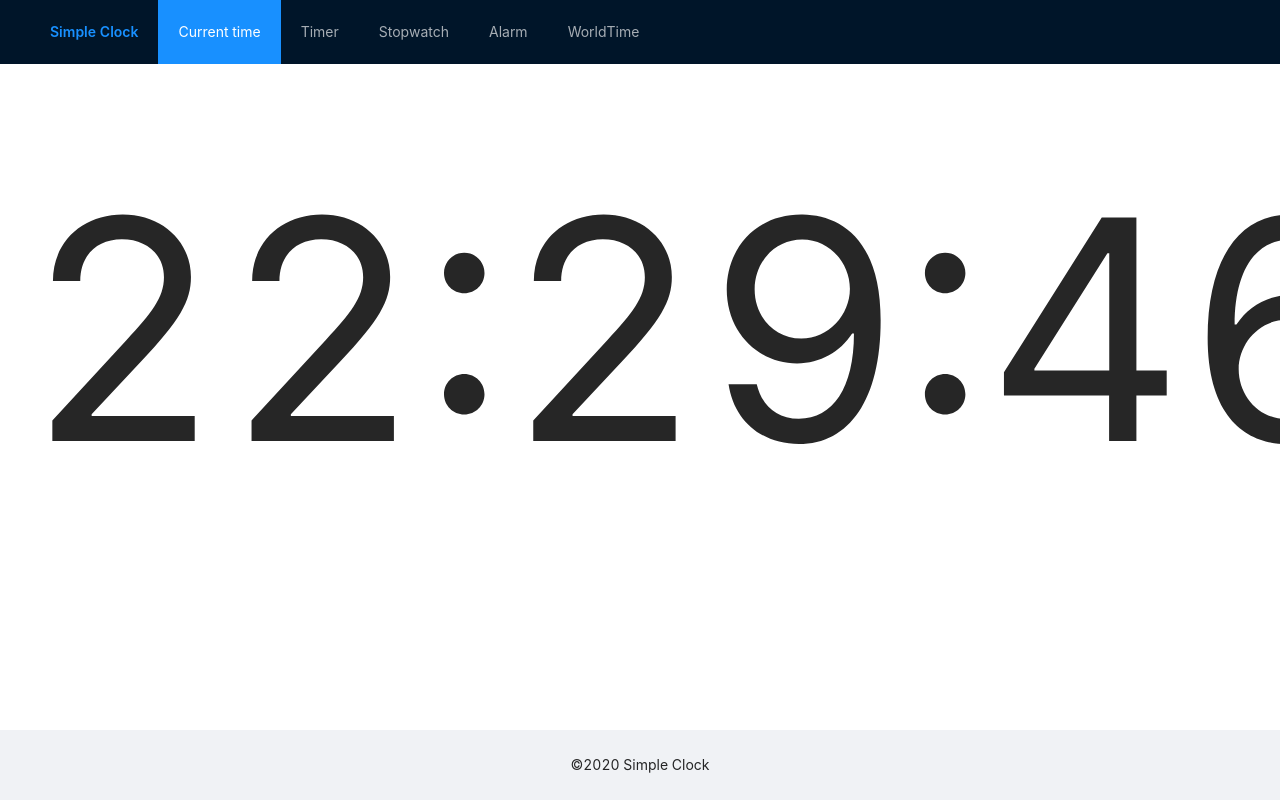
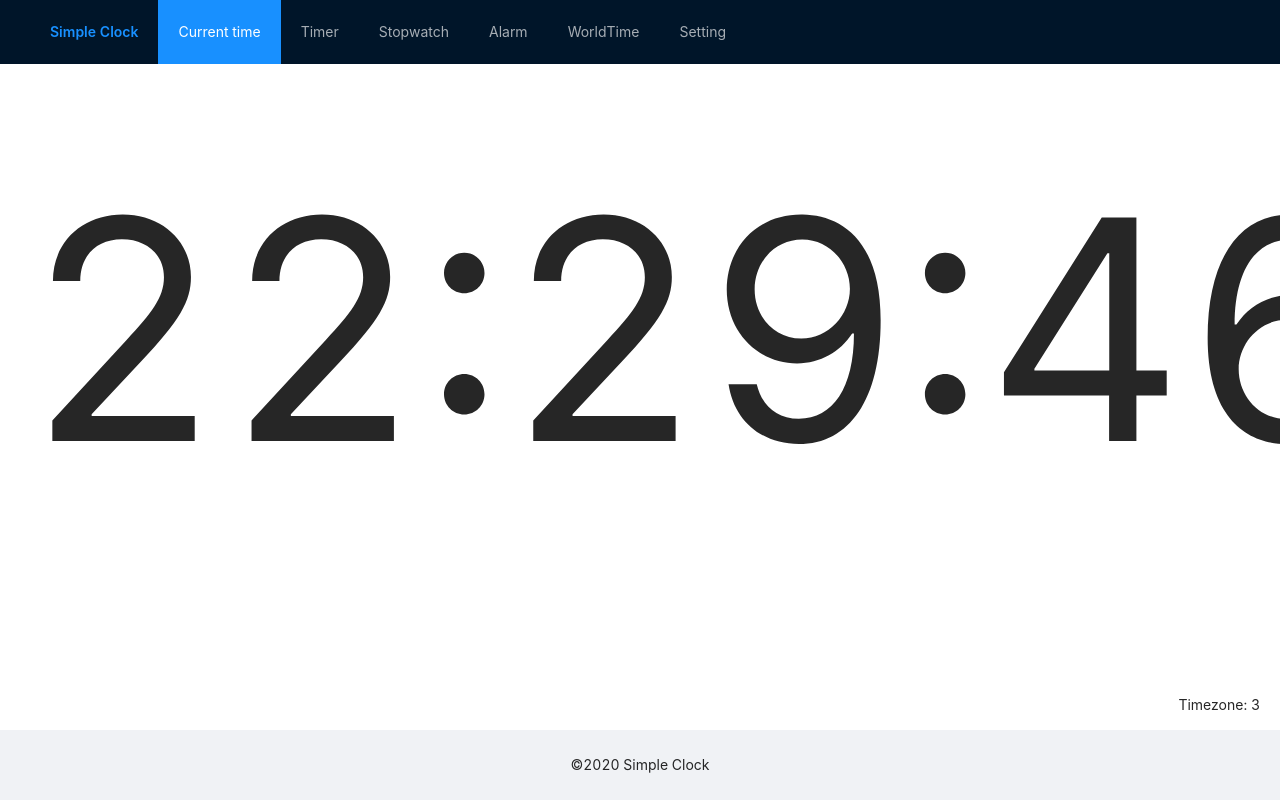
Before and after one commit to mirmousaviii/clock, a React (Create React App) app: page /alarm in a window 1280 px wide. Both pictures are taken after a click on the item "Current time". Shown: the top 800 px of the page. Built offline with nearby package versions, Linux system fonts and the light colour scheme.

Commit message:
Add seting page

```diff
--- a/src/App.css
+++ b/src/App.css
@@ -14,3 +14,9 @@
 .full-size {
     font-size: 24vw;
 }
+
+.timezone {
+    position: fixed;
+    bottom: 70px;
+    right: 20px;
+}
--- a/src/App.js
+++ b/src/App.js
@@ -1,13 +1,18 @@
 import './App.css';
 import {BrowserRouter as Router} from 'react-router-dom';
 import DefaultLayout from './layouts/default-layout';
+import {ThemeContext, TimezoneContext} from './context';
 
 function App() {
   return (
-      <Router>
-        <DefaultLayout/>
-        {/*  TODO: Add route for auth pages*/}
-      </Router>
+      <ThemeContext.Provider value='dark'>
+        <TimezoneContext.Provider value={3}>
+          <Router>
+            <DefaultLayout/>
+            {/*  TODO: Add route for auth pages*/}
+          </Router>
+        </TimezoneContext.Provider>
+      </ThemeContext.Provider>
   );
 }
 
--- a/src/components/nav.js
+++ b/src/components/nav.js
@@ -6,9 +6,13 @@ function Nav() {
       <Menu theme="dark" mode="horizontal" defaultSelectedKeys={['current']}>
         <Menu.Item key="current"><Link to='/'>Current time</Link></Menu.Item>
         <Menu.Item key="timer"><Link to='/timer'>Timer</Link></Menu.Item>
-        <Menu.Item key="stopwatch"><Link to='/stopwatch'>Stopwatch</Link></Menu.Item>
+        <Menu.Item key="stopwatch"><Link
+            to='/stopwatch'>Stopwatch</Link></Menu.Item>
         <Menu.Item key="alarm"><Link to='/alarm'>Alarm</Link></Menu.Item>
-        <Menu.Item key="worldtime"><Link to='/world-time'>WorldTime</Link></Menu.Item>
+        <Menu.Item key="worldtime"><Link
+            to='/world-time'>WorldTime</Link></Menu.Item>
+        <Menu.Item key="setting"><Link
+            to='/setting'>Setting</Link></Menu.Item>
       </Menu>
   );
 }
--- /dev/null
+++ b/src/context.js
@@ -0,0 +1,4 @@
+import React from 'react';
+
+export const ThemeContext = React.createContext('light');
+export const TimezoneContext = React.createContext(0);
--- a/src/layouts/default-layout.js
+++ b/src/layouts/default-layout.js
@@ -1,23 +1,21 @@
-import {Layout, Typography} from 'antd';
+import {Layout, Typography, Button} from 'antd';
 import Nav from '../components/nav';
 import routes from '../routes';
 import {Route} from 'react-router-dom';
-
 const {Header, Footer, Content} = Layout;
-const {Link} = Typography;
 
 let DefaultLayout = () => {
 
   return (
       <Layout>
         <Header>
-          <Link className="logo" level={3} strong>Simple Clock</Link>
+          <Typography.Link className="logo" level={3} strong>Simple Clock</Typography.Link>
           <Nav/>
         </Header>
         <Content className="site-layout-content">
           {routes.map((route, index) => (
                   <Route {...route} key={index}/>
-              )
+              ),
           )}
         </Content>
         <Footer style={{textAlign: 'center'}}>©2020 Simple Clock</Footer>
--- a/src/pages/current-time.js
+++ b/src/pages/current-time.js
@@ -1,12 +1,17 @@
 import React from 'react';
 import ProClock from '../components/pro-clock';
+import {TimezoneContext} from '../context';
 
 function CurrentTime() {
+  let Timezone = React.useContext(TimezoneContext);
 
   return (
-      <span className='full-size'>
-        <ProClock/>
-      </span>
+      <>
+        <span className='full-size'>
+          <ProClock/>
+        </span>
+        <p className="timezone">Timezone: {Timezone}</p>
+      </>
   );
 }
 
--- /dev/null
+++ b/src/pages/setting.js
@@ -0,0 +1,21 @@
+import React from 'react';
+import {InputNumber} from 'antd';
+import {TimezoneContext} from '../context';
+
+function CurrentTime() {
+
+  let Timezone = React.useContext(TimezoneContext);
+
+  function onChange(value) {
+    console.log('changed', value);
+  }
+
+  return (
+      <span>
+        Time Zone: <InputNumber min={-12} max={13} defaultValue={Timezone}
+                                onChange={onChange}/>
+      </span>
+  );
+}
+
+export default CurrentTime;
--- a/src/routes.js
+++ b/src/routes.js
@@ -4,6 +4,7 @@ import Stopwatch from "./pages/stopwatch";
 import Timer from "./pages/timer";
 import WorldTime from "./pages/world-time";
 import Counter from "./pages/counter";
+import Setting from "./pages/setting";
 
 const routes = [
   {path: '/', component: CurrentTime, exact: true},
@@ -12,6 +13,7 @@ const routes = [
   {path: '/timer', component: Timer},
   {path: '/world-time', component: WorldTime},
   {path: '/counter', component: Counter},
+  {path: '/setting', component: Setting},
 ];
 
 export default routes;
```
